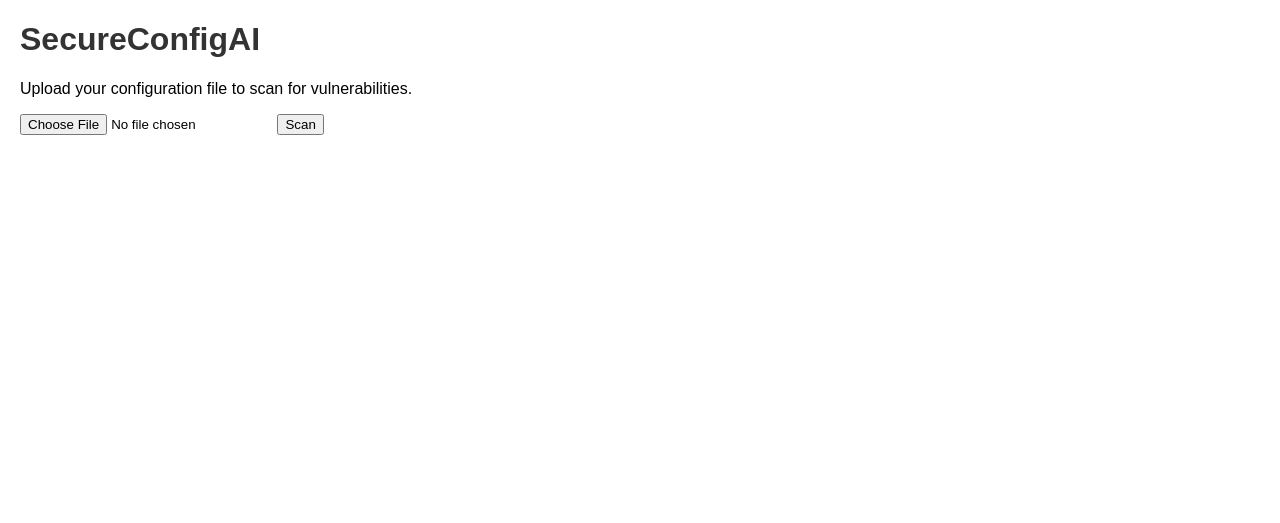
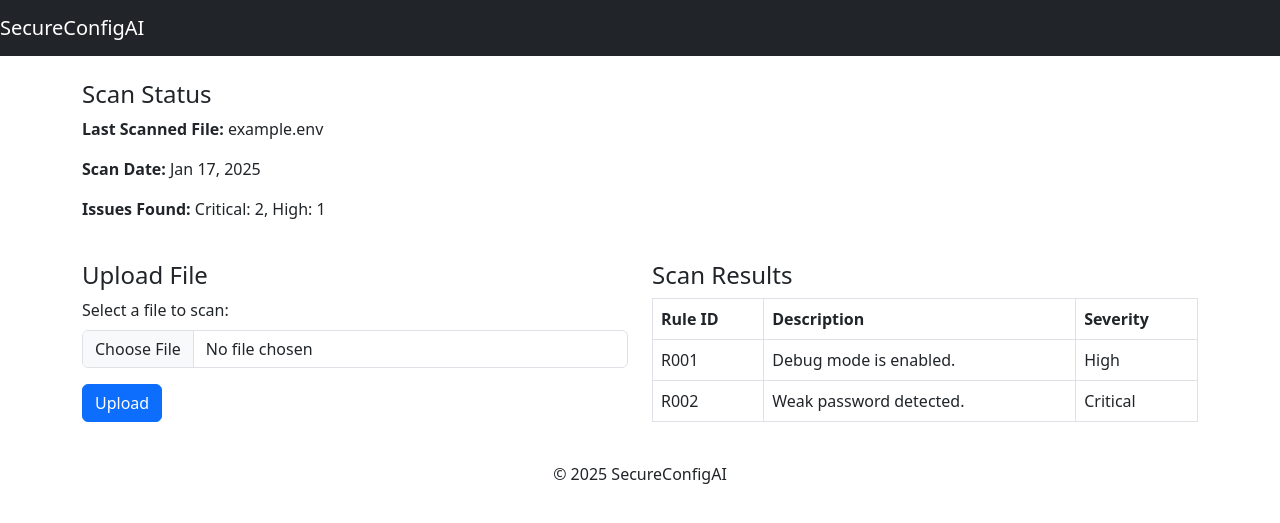
Before and after one commit to rstanleyhm/SecureConfigAI, a Flask app: page / in a window 1280 px wide. Shown: the top 523 px of the page. Run offline with Flask 3, Linux system fonts and the light colour scheme.

Commit message:
adding run instructions to app.py, updated index.html layout

```diff
--- a/app/app.py
+++ b/app/app.py
@@ -71,4 +71,5 @@
 thread.start()
 
 if __name__ == '__main__':
+    print("Access the application at: http://127.0.0.1:5000")
     app.run(host='0.0.0.0', port=5000, debug=True)
--- a/app/templates/index.html
+++ b/app/templates/index.html
@@ -4,17 +4,63 @@
     <meta charset="UTF-8">
     <meta name="viewport" content="width=device-width, initial-scale=1.0">
     <title>SecureConfigAI</title>
-    <link rel="stylesheet" href="{{ url_for('static', filename='css/styles.css') }}">
+    <link rel="stylesheet" href="https://cdn.jsdelivr.net/npm/bootstrap@5.3.0/dist/css/bootstrap.min.css">
 </head>
 <body>
-    <h1>SecureConfigAI</h1>
-    <p>Upload your configuration file to scan for vulnerabilities.</p>
-    <form action="{{ url_for('upload_file') }}" method="POST" enctype="multipart/form-data">
-        <input type="file" name="file" accept=".env,.yaml,.json" required>
-        <button type="submit">Scan</button>
-    </form>
-    {% if error %}
-    <p style="color: red;">{{ error }}</p>
-    {% endif %}
+    <nav class="navbar navbar-dark bg-dark">
+        <a class="navbar-brand" href="/">SecureConfigAI</a>
+    </nav>
+    <div class="container mt-4">
+        <div class="row">
+            <!-- Status Area -->
+            <div class="col-md-12 mb-4">
+                <h4>Scan Status</h4>
+                <p><strong>Last Scanned File:</strong> example.env</p>
+                <p><strong>Scan Date:</strong> Jan 17, 2025</p>
+                <p><strong>Issues Found:</strong> Critical: 2, High: 1</p>
+            </div>
+        </div>
+        <div class="row">
+            <!-- File Upload -->
+            <div class="col-md-6">
+                <h4>Upload File</h4>
+                <form action="/upload" method="post" enctype="multipart/form-data">
+                    <div class="mb-3">
+                        <label for="file" class="form-label">Select a file to scan:</label>
+                        <input type="file" name="file" id="file" class="form-control">
+                    </div>
+                    <button type="submit" class="btn btn-primary">Upload</button>
+                </form>
+            </div>
+            <!-- Scan Results -->
+            <div class="col-md-6">
+                <h4>Scan Results</h4>
+                <table class="table table-bordered">
+                    <thead>
+                        <tr>
+                            <th>Rule ID</th>
+                            <th>Description</th>
+                            <th>Severity</th>
+                        </tr>
+                    </thead>
+                    <tbody>
+                        <tr>
+                            <td>R001</td>
+                            <td>Debug mode is enabled.</td>
+                            <td>High</td>
+                        </tr>
+                        <tr>
+                            <td>R002</td>
+                            <td>Weak password detected.</td>
+                            <td>Critical</td>
+                        </tr>
+                    </tbody>
+                </table>
+            </div>
+        </div>
+    </div>
+    <footer class="text-center mt-4">
+        <p>&copy; 2025 SecureConfigAI</p>
+    </footer>
 </body>
 </html>
```
